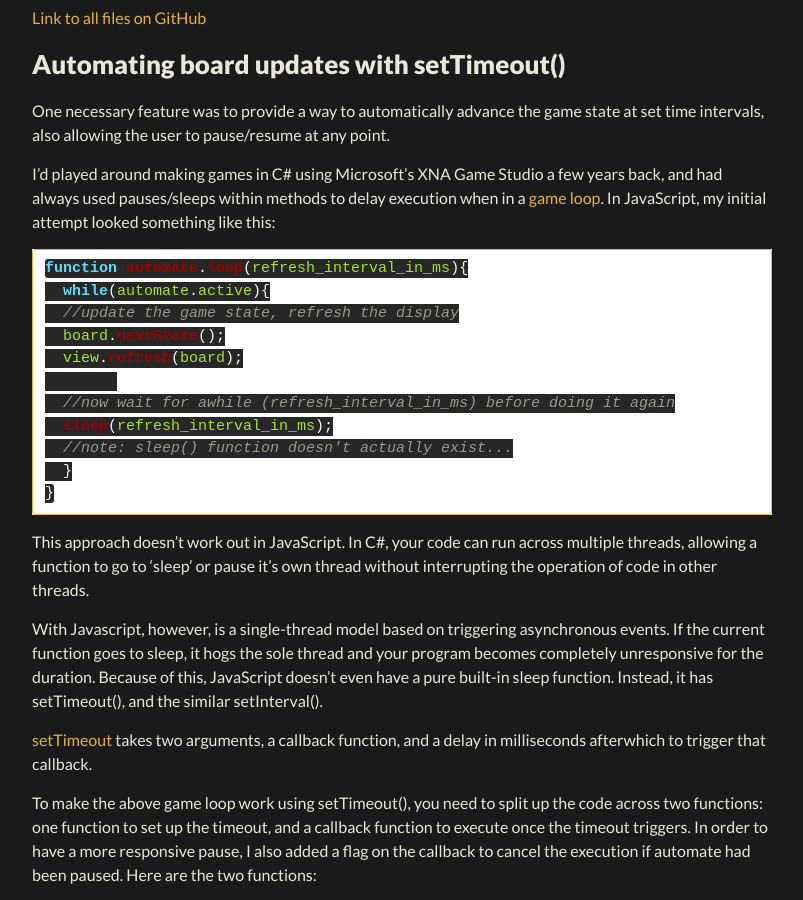
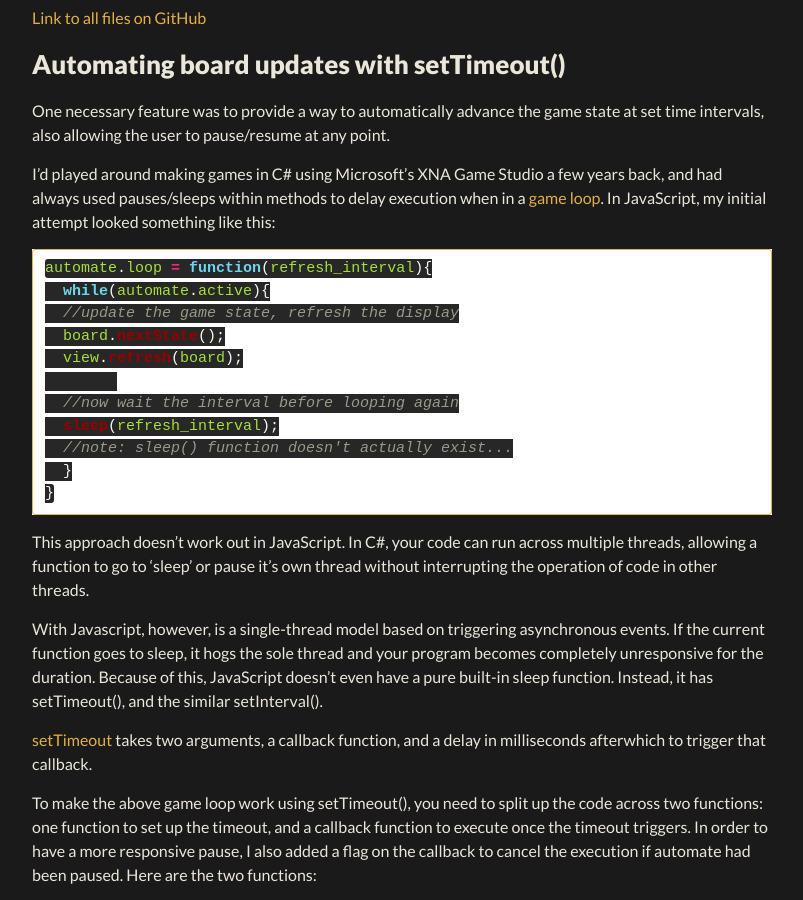
Before and after one commit to mbech/blog, a Jekyll site: the page built from _posts/2014-10-26-Game-of-Life-in-Javascript.markdown, in a window 1280 px wide and 900 px high, scrolled down 2942 px. Shown: the whole window, without its empty margins (238-1041 px from the left). Built offline with Jekyll 4.4.1, drawn with Linux system fonts in a browser that asks for light colours; Markdown is read by kramdown in place of the engine named in the settings.

Commit message:
Minor update to GoLJS code snippets

````diff
--- a/_posts/2014-10-26-Game-of-Life-in-Javascript.markdown
+++ b/_posts/2014-10-26-Game-of-Life-in-Javascript.markdown
@@ -103,14 +103,14 @@ One necessary feature was to provide a way to automatically advance the game sta
 I'd played around making games in C# using Microsoft's XNA Game Studio a few years back, and had always used pauses/sleeps within methods to delay execution when in a [game loop](http://gameprogrammingpatterns.com/game-loop.html).  In JavaScript, my initial attempt looked something like this:
 
 ```javascript
-function automate.loop(refresh_interval_in_ms){
+automate.loop = function(refresh_interval){
   while(automate.active){
   //update the game state, refresh the display
   board.nextState();
   view.refresh(board);
 
-  //now wait for awhile (refresh_interval_in_ms) before doing it again
-  sleep(refresh_interval_in_ms);
+  //now wait the interval before looping again
+  sleep(refresh_interval);
   //note: sleep() function doesn't actually exist...
   }
 }
@@ -123,7 +123,6 @@ With Javascript, however, is a single-thread model based on triggering asynchron
 [setTimeout](https://developer.mozilla.org/en-US/docs/Web/API/WindowTimers.setTimeout) takes two arguments, a callback function, and a delay in milliseconds afterwhich to trigger that callback.
 
 To make the above game loop work using setTimeout(), you need to split up the code across two functions: one function to set up the timeout, and a callback function to execute once the timeout triggers.  In order to have a more responsive pause, I also added a flag on the callback to cancel the execution if automate had been paused.  Here are the two functions:
-
 
 ```javascript
 automate.loop = function(){
@@ -138,6 +137,7 @@ automate.advance = function(){
   }
 };
 ```
+
 No longer using a while loop, instead the callback calls the original timeout-setting function.
 
 ###**Other code of interest**
@@ -150,9 +150,7 @@ board.nextCellState = function (cell_loc){
   var row = cell_loc[0];
   var col = cell_loc[1];
   var neighbors = [0,0,0,0,0,0,0,0]; //top, right, bottom, left, t-r, b-r, b-l, t-l
-
  //...
-
  //top-right neighbor check
   if(this.getState([(row + 1), (col + 1)]) === 1){
     neighbors[4] = 1;
@@ -161,7 +159,6 @@ board.nextCellState = function (cell_loc){
   if(this.getState([(row - 1), (col + 1)]) === 1){
     neighbors[5] = 1;
   }
-
  //...
 ```
 
````
